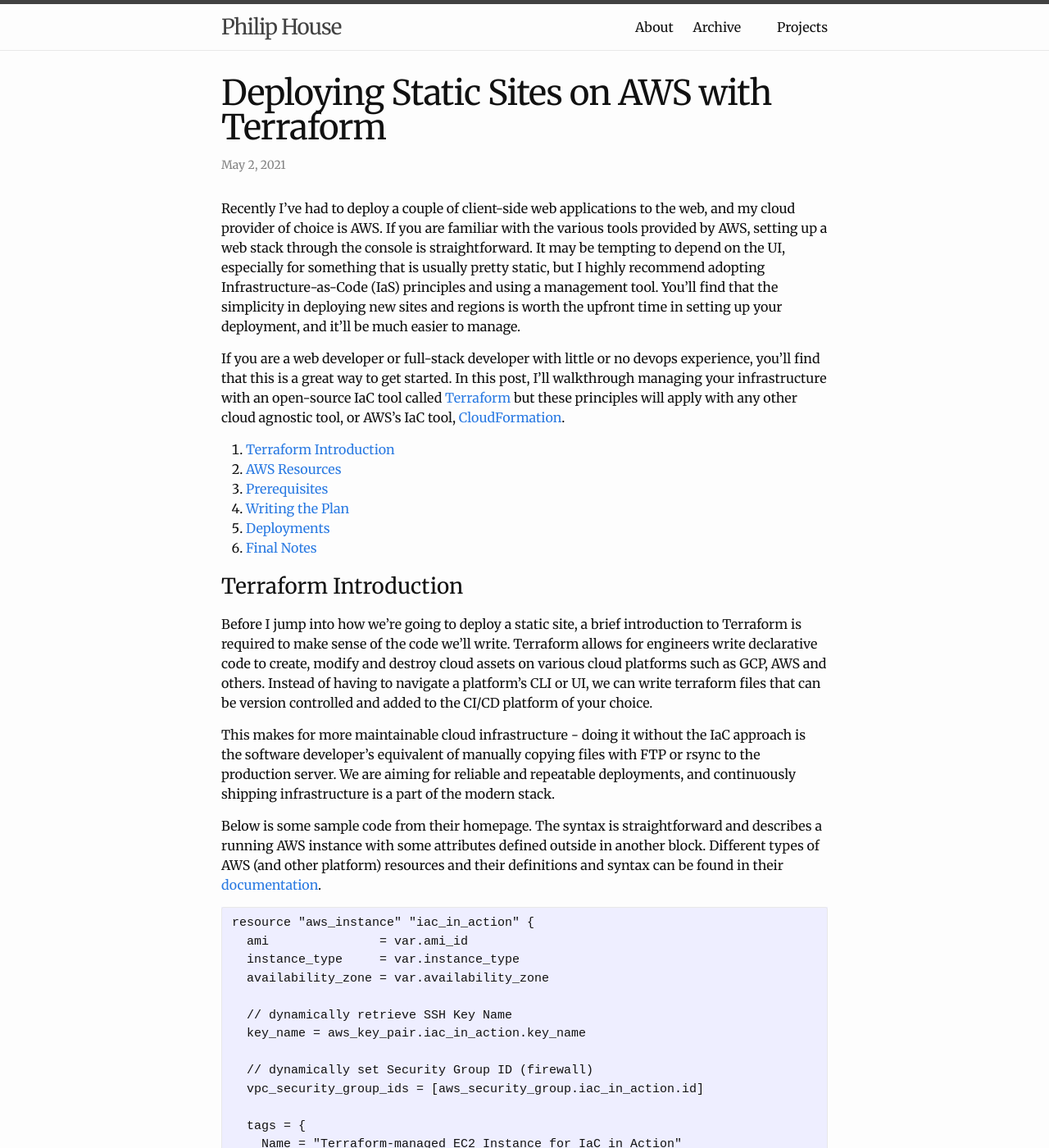
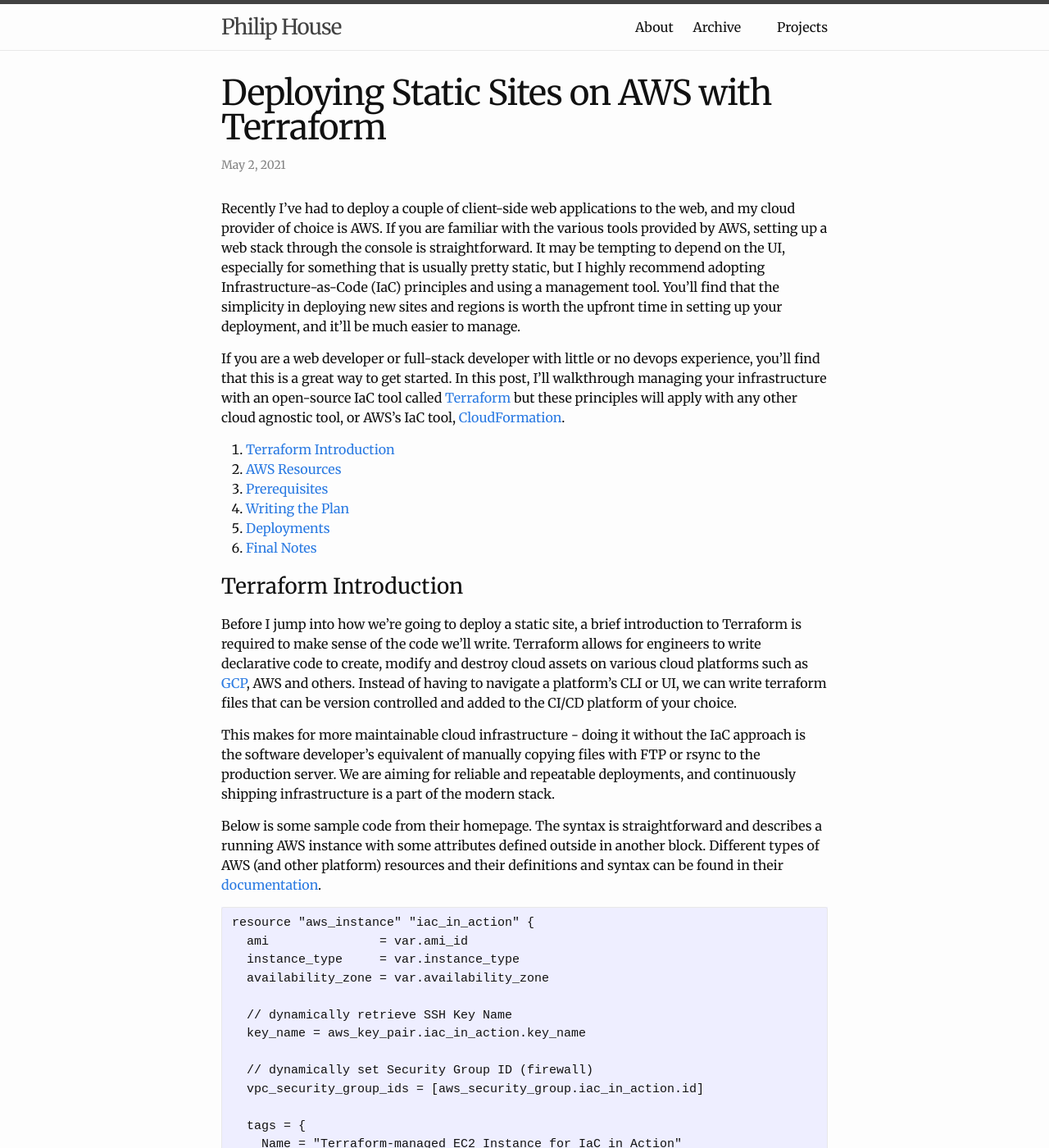
Before and after one commit to phouse512/blog, a Jekyll site: the page built from _posts/2021-05-02-terraform-cloudfront-static-site.markdown, in a window 1280 px wide and 1400 px high. Shown: the whole window at 82% size. Built offline with Jekyll 4.4.1, drawn with Linux system fonts in a browser that asks for light colours; comment, search, counter and statistics services are not loaded; some of the changed text lies outside the part shown.

Commit message:
small typos

```diff
--- a/_posts/2021-05-02-terraform-cloudfront-static-site.markdown
+++ b/_posts/2021-05-02-terraform-cloudfront-static-site.markdown
@@ -11,7 +11,7 @@
 various tools provided by AWS, setting up a web stack through the console is
 straightforward. It may be tempting to depend on the UI, especially for
 something that is usually pretty static, but I highly recommend adopting
-Infrastructure-as-Code (IaS) principles and using a management tool. You'll
+Infrastructure-as-Code (IaC) principles and using a management tool. You'll
 find that the simplicity in deploying new sites and regions is worth the
 upfront time in setting up your deployment, and it'll be much
 easier to manage.
@@ -35,8 +35,8 @@
 
 Before I jump into how we're going to deploy a static site, a brief
 introduction to Terraform is required to make sense of the code we'll write.
-Terraform allows for engineers write declarative code to create, modify and
-destroy cloud assets on various cloud platforms such as GCP, AWS and others.
+Terraform allows for engineers to write declarative code to create, modify and
+destroy cloud assets on various cloud platforms such as [GCP][gcp], AWS and others.
 Instead of having to navigate a platform's CLI or UI, we can write terraform
 files that can be version controlled and added to the CI/CD platform of your
 choice.
@@ -144,7 +144,7 @@
 "set-it and forget-it" than anything below. They can be automated as well, but
 I deemed it out of scope for this example.
 
-First, this tutorial assumes you have an existing Hosted zone created in
+First, this tutorial assumes you have an existing Hosted Zone created in
 Route53. For each unique domain you have, you'll need a hosted zone. You don't
 necessarily need to purchase a domain through AWS, but if you manage a domain
 through another domain provider like Namecheap, you'll have to configure their
@@ -332,7 +332,7 @@
 cached content needs to be refreshed from the S3 bucket.
 
 For a quick and easy example of how I do this with this blog, see the following
-[deployment script][deploy] in this very blog that uses the AWS cli to sync my
+[deployment script][deploy] in this very blog that uses the AWS CLI to sync my
 build folder, and create the invalidation.
 
 That script runs automatically with TravisCI so that each merge to my production
```
Also changed, not shown: other parts of _posts/2021-05-02-terraform-cloudfront-static-site.markdown (+6 -5 lines).
